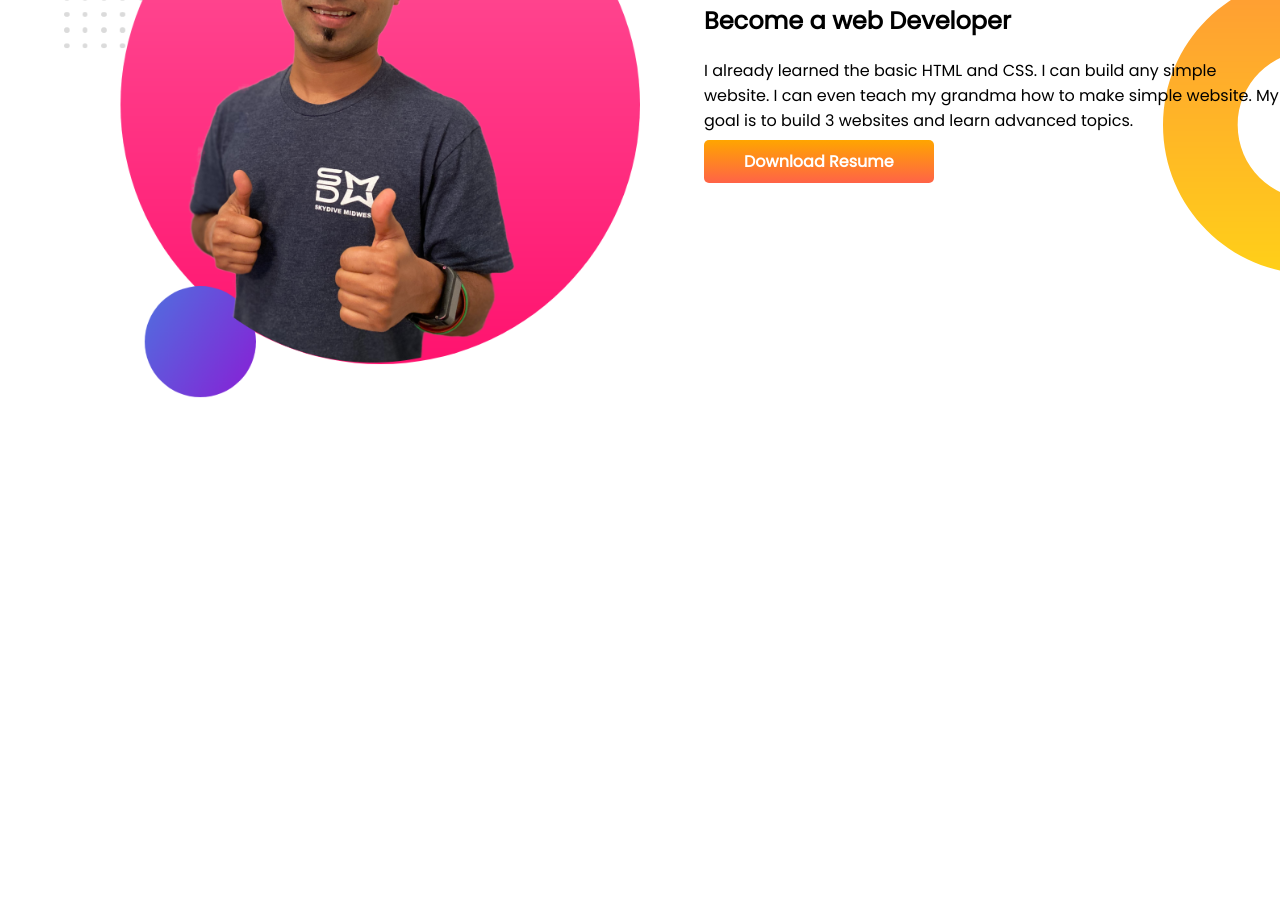
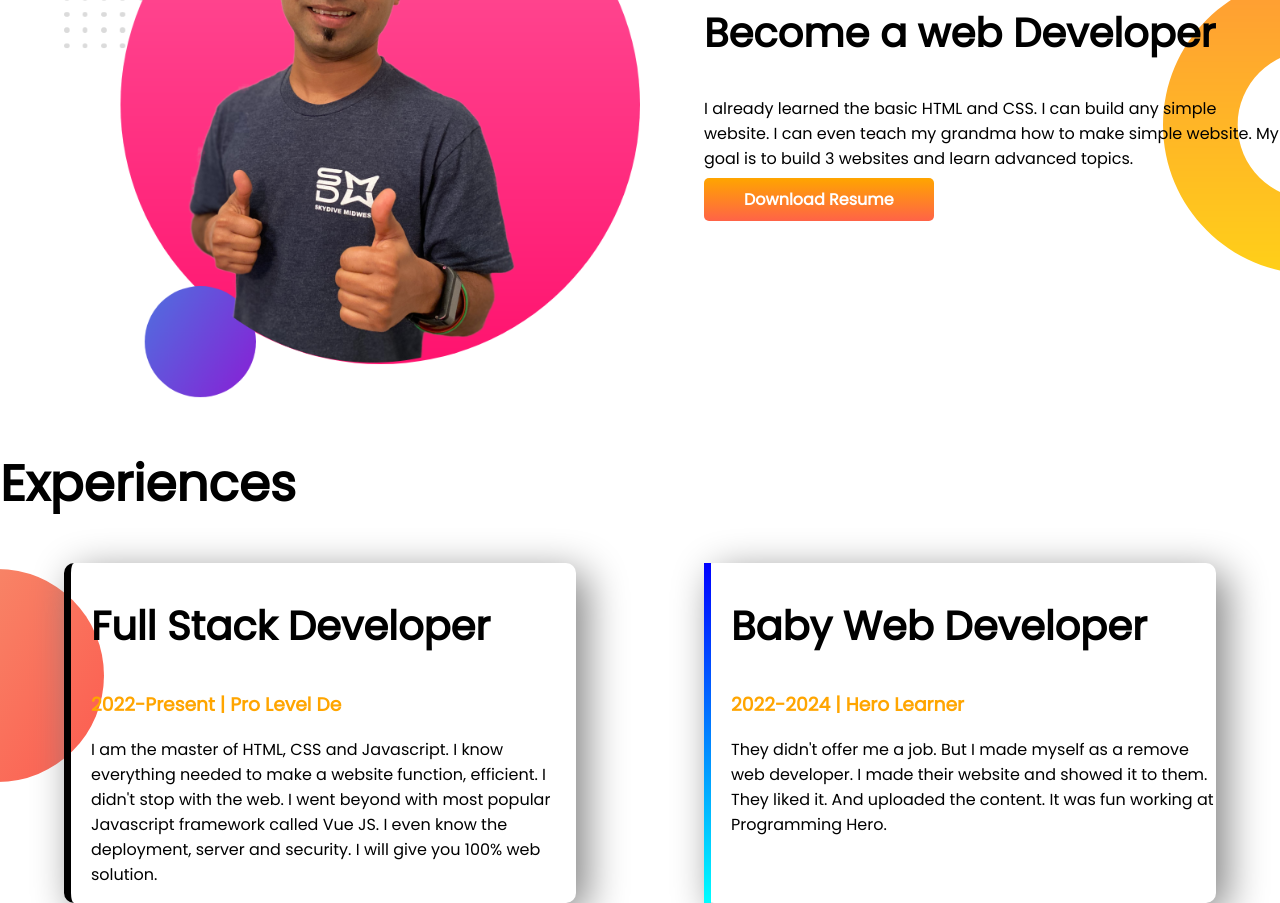
Before and after one commit to Bashir63/developer-portfolio, a plain HTML site: page index.html in a window 1280 px wide. Shown: the part 734-1637 px from the top of the page. Before the commit the page ends 1139 px from the top, so only its background shows below. Drawn offline with Linux system fonts and the light colour scheme.

Commit message:
experience-area

```diff
--- a/index.html
+++ b/index.html
@@ -12,7 +12,8 @@
 </head>
 <body>
 
- <section class="top-banner">
+
+<section class="top-banner flexible-container">
     <div class="half-width">
         <h1>Welcome To</h1>
         <h1> <span></span></h1>
@@ -28,7 +29,7 @@
         <img src="images/Jhankar-pic-with-bg.png" alt="">
     </div>
  </section>
- <section class="dream-big">
+ <section class="dream-big flexible-container">
      <div class="half-width">
          <img src="images/jhankar2.png" alt="">
      </div>
@@ -41,6 +42,30 @@
      </div>
 
  </section>
+ <section class="experience-area">
+     <h1>Experiences</h1>
+     <div class="flexible-container">
+        <div id="full-stack-experience"  class="experience-item">
+            <h2>Full Stack Developer</h2>
+            <h3 class="orange-color">2022-Present | Pro Level De</h3>
+            <p>I am the master of HTML, CSS and Javascript. I know everything needed to make a website function, efficient. I
+                didn't
+                stop with the web. I went beyond with most popular Javascript framework called Vue JS. I even know the
+                deployment,
+                server and security. I will give you 100% web solution.</p>
+        </div>
+        <div id="web-dev-experience"  class="experience-item">
+            <h2>Baby Web Developer</h2>
+            <h3 class="orange-color">2022-2024 | Hero Learner</h3>
+            <p>They didn't offer me a job. But I made myself as a remove web developer. I made their website and showed it to
+                them.
+                They liked it. And uploaded the content. It was fun working at Programming Hero.</p>
+
+        </div>
+     </div>
+
+
+ </section>
 
 </body>
 </html>
--- a/style.css
+++ b/style.css
@@ -6,12 +6,15 @@ body{
 h1{
     font-size: 50px;
 }
+h2{
+    font-size: 40px;
+}
 
 .orange-color{
     color: orange;
 }
 
-section{
+.flexible-container{
     display: flex;
 }
 .half-width{
@@ -35,7 +38,34 @@ section{
     background-repeat: no-repeat;
 }
 .dream-big{
-    background-image:url(images/dream-bg.png);
+    background-image: url(images/dream-bg.png);
     background-repeat:no-repeat;
     background-position: right;
 }
+.experience-area{
+    background-image: url(images/exp-bg.png);
+    background-repeat: no-repeat;
+    background-position: left;
+    }
+
+.experience-item{
+    width: 40%;
+    margin-left: 5%;
+    margin-right: 5%;
+    padding-left: 20px;
+    border-radius: 10px;
+    box-shadow: 10px 10px 40px gray;
+
+
+}
+#web-dev-experience{
+    border-left: 7px solid;
+    border-image: linear-gradient(blue, cyan);
+    border-image-slice: 1;
+
+}
+#full-stack-experience{
+    border-left: 7px solid;
+    border-image: linear-gradient(orange, salmon)
+    border-image-slice:
+}
```
